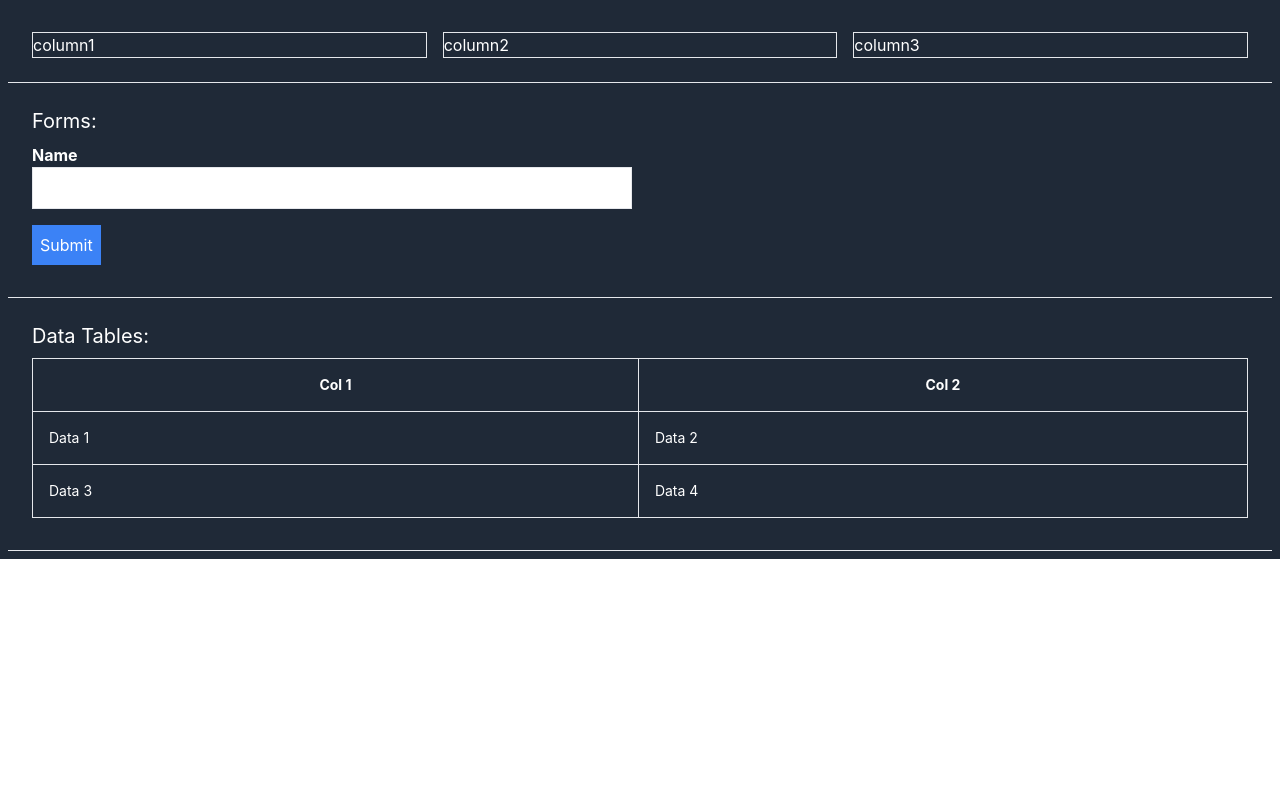
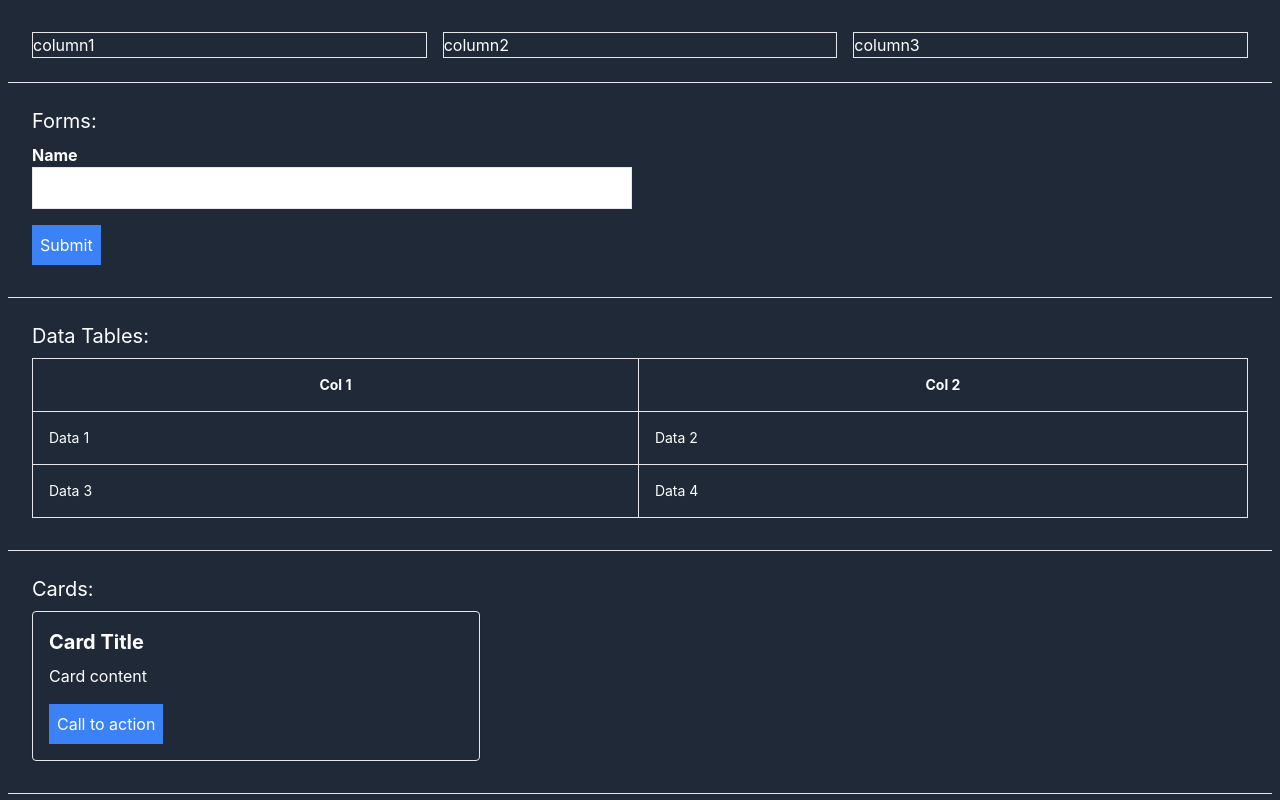
Before and after one commit to matthewgay687/tailwindPlayground, a React (Create React App) app: page / in a window 1280 px wide. Shown: the part 766-1566 px from the top of the page. Before the commit the page ends 1325 px from the top, so only its background shows below. Built offline with nearby package versions, Linux system fonts and the light colour scheme.

Commit message:
added the card section and tried out the apply tag

```diff
--- a/src/App.js
+++ b/src/App.js
@@ -7,7 +7,7 @@ export default function App() {
         TailwindCSS Playground!
       </h1>
 
-      <div className='p-4 m-2 w-1/2'>
+      <div className='section'>
         <p>
           Welcome in! Enjoy this showcase of a bunch of different html with tailwindcss styling
         </p>
@@ -15,7 +15,7 @@ export default function App() {
 
       <hr />
 
-      <div className='p-4 m-2 w-1/2'>
+      <div className='section'>
         <h2 className='text-xl'>Typography:</h2>
         <p className='text-lg font-bold italic text-center'>
           Here is an example of some fun text with some different typography.
@@ -39,7 +39,7 @@ export default function App() {
 
       <hr />
 
-      <div className='p-4 m-2 w-1/2'>
+      <div className='section'>
         <h2 className='text-xl'>Navigation/Flexbox:</h2>
         <p>
           Next is an example of a navbar using flex built with tailwind:
@@ -55,7 +55,7 @@ export default function App() {
 
       <hr />
 
-      <div className='p-4 m-2 w-1/2'>
+      <div className='section'>
         <h2 className='text-xl'>Columns:</h2>
         <p>
           Next is a multi-column layout with borders so you can see them:
@@ -69,7 +69,7 @@ export default function App() {
 
       <hr />
 
-      <div className='p-4 m-2 w-1/2'>
+      <div className='section'>
         <h2 className='text-xl'>Forms:</h2>
         <form className='flex flex-col'>
           <div className='step-1 py-2'>
@@ -108,6 +108,21 @@ export default function App() {
 
       <hr />
 
+      <div className='section'>
+        <h2 className='text-xl'>Cards:</h2>
+        <div class="p-4 rounded shadow max-w-md border my-2">
+          <h3 class="font-bold text-xl mb-2">
+            Card Title
+          </h3>
+          Card content
+          <button class="bg-blue-500 text-white p-2 block mt-4">
+            Call to action
+          </button>
+        </div>
+      </div>
+
+      <hr />
+
     </div>
   )
 }
--- a/src/index.css
+++ b/src/index.css
@@ -15,3 +15,9 @@ code {
   font-family: source-code-pro, Menlo, Monaco, Consolas, 'Courier New',
     monospace;
 }
+
+@layer components {
+  .section {
+    @apply p-4 m-2 w-1/2;
+  }
+}
```
